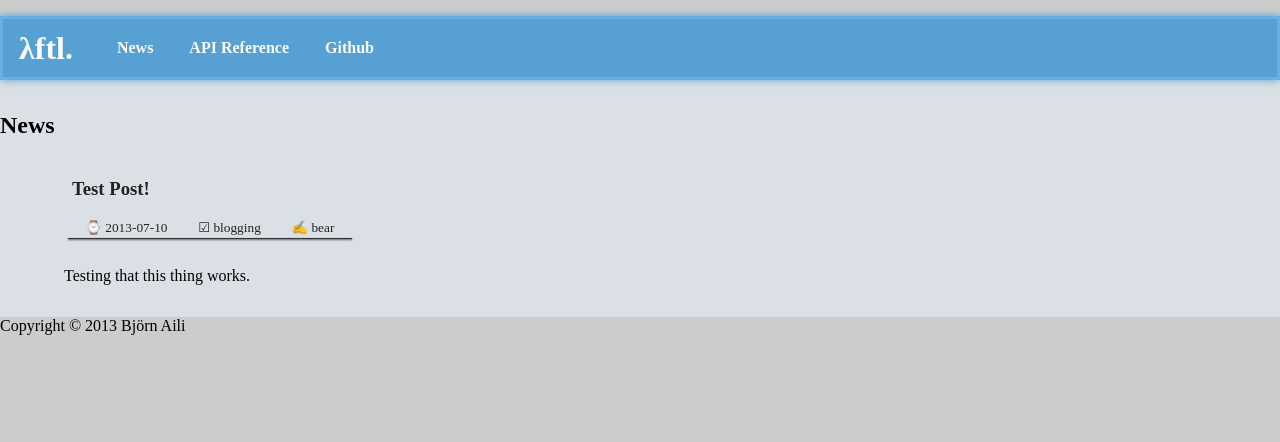
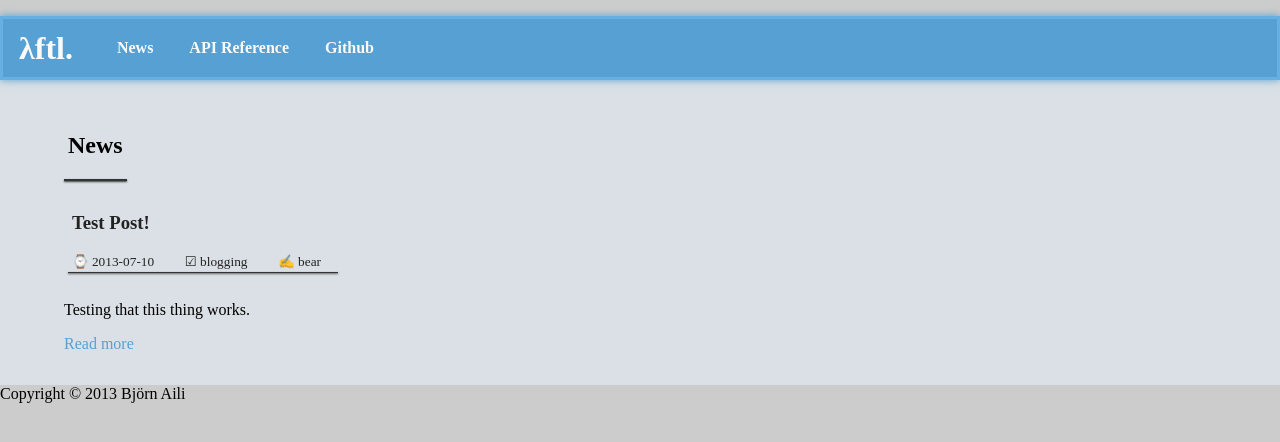
Before and after one commit to beark/ftl, a Jekyll site: the page built from index.html, in a window 1280 px wide. Shown: the top 442 px of the page. Built offline with Jekyll 4.4.1, drawn with Linux system fonts in a browser that asks for light colours; Markdown is read by kramdown in place of the engine named in the settings.

Commit message:
Added read more link, separator under page title.

```diff
--- a/_layouts/default.html
+++ b/_layouts/default.html
@@ -27,8 +27,12 @@
 			<main>
 				{% if page.title %}
 				<header>
+					<div class="title">
 					<h2>{{ page.title }}</h2>
+					</div>
+					<hr></hr>
 				</header>
+				<br/>
 				{% endif %}
 
 				{{ content }}
--- a/index.html
+++ b/index.html
@@ -13,6 +13,9 @@ title: News
 		</div>
 		<hr></hr>
 	</header>
-	<div class="entry">{{post.excerpt}}</div>
+	<div class="entry">
+		{{post.excerpt}}
+		<p class="read-more"><a href="{{site.baseurl}}{{post.url}}">Read more</a></p>
+	</div>
 </article>
 {% endfor %}
--- a/style.css
+++ b/style.css
@@ -55,9 +55,27 @@ div.main > header > nav > ul > li:first-child {
 	margin-left: 0;
 }
 
+main {
+	margin-left: 5%;
+}
+
+main > header {
+	display: inline-block;
+}
+
+main > header .title {
+	padding: 0 0.25em;
+}
+
+main > header > hr {
+	background-color: #333;
+	border: none;
+	box-shadow: 0 1px 2px #333;
+	height: 2px;
+}
+
 main > article {
 	overflow: hidden;
-	margin-left: 5%;
 }
 
 main > article a {
@@ -100,6 +118,6 @@ article > header .info {
 	font-size: smaller;
 }
 
-article > header .info:first-child {
+article > header time.info {
 	margin-left: 0;
 }
```
